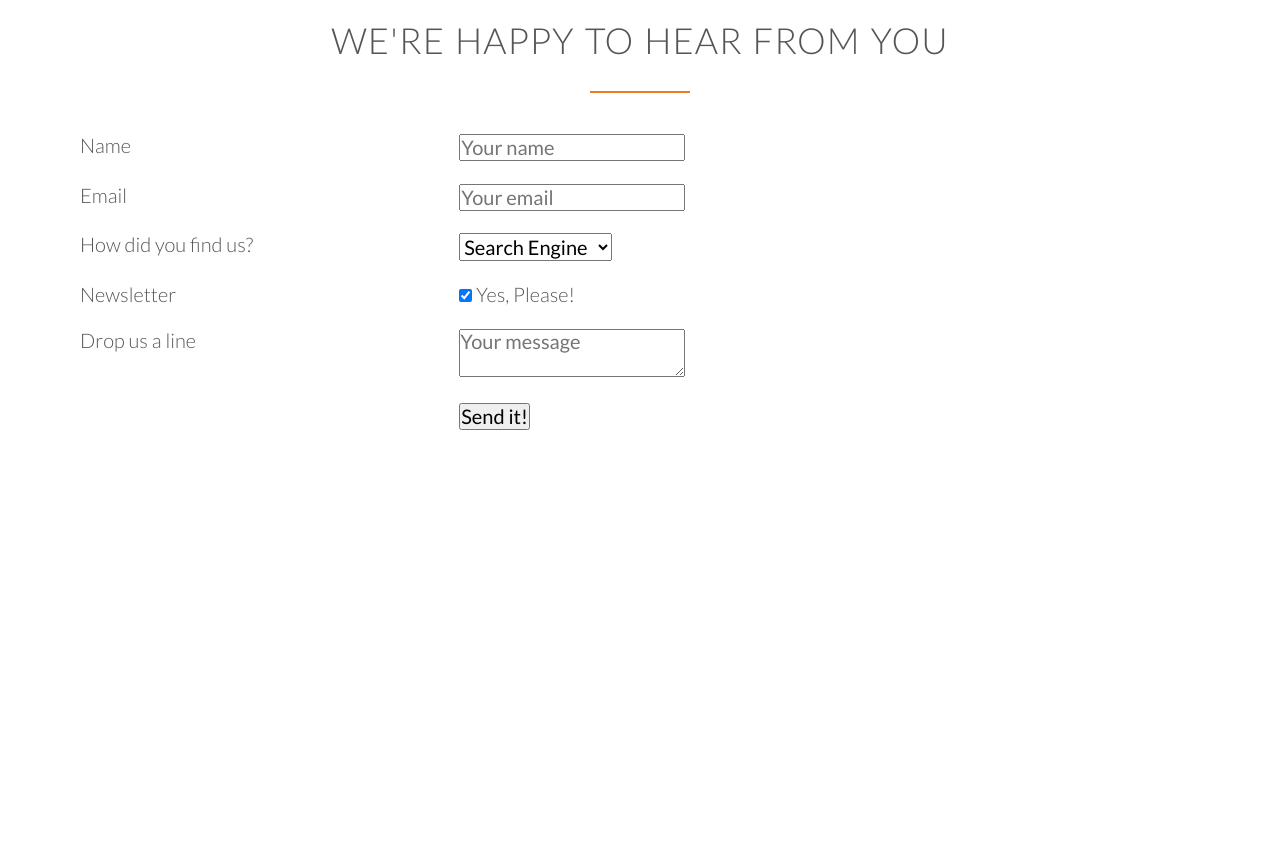
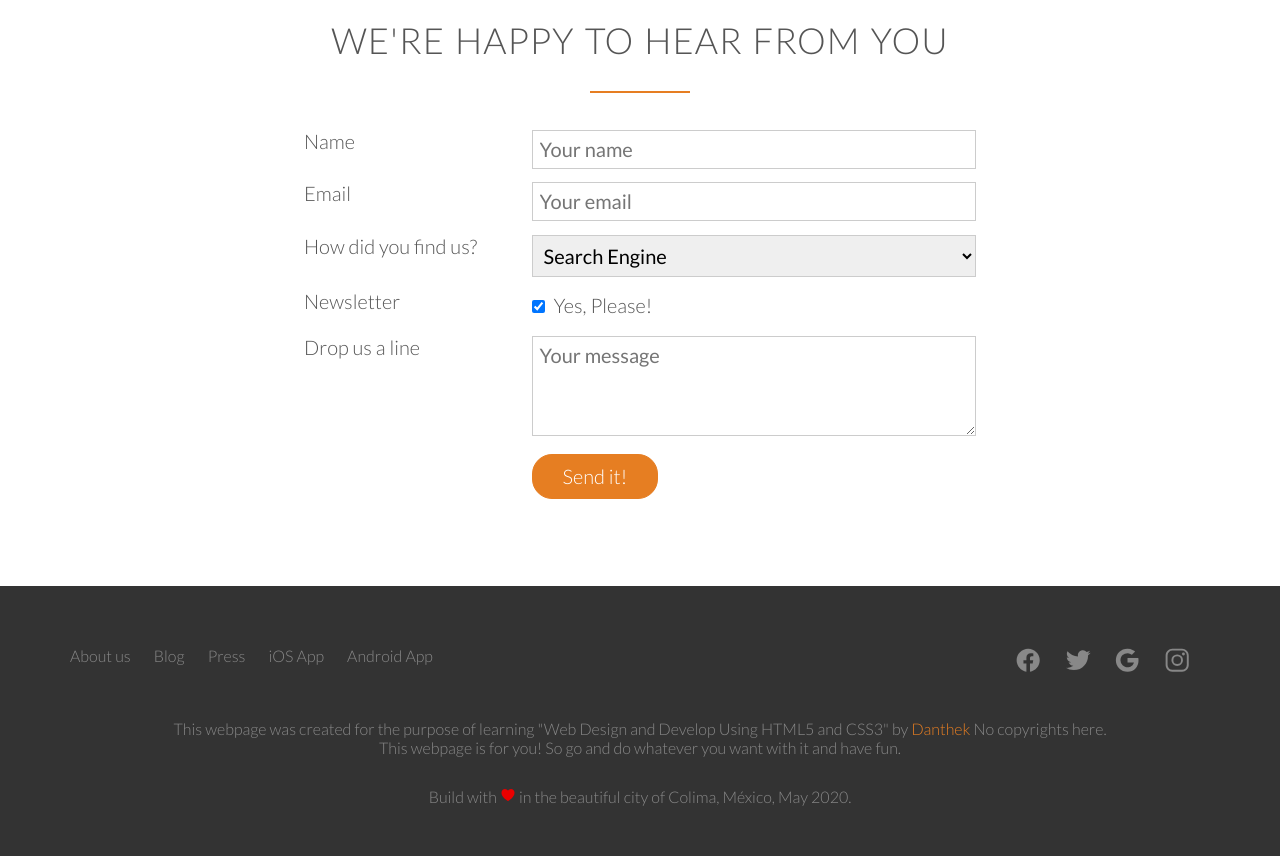
Before and after one commit to danthek/foodproject.github.io, a plain HTML site: page index.html in a window 1280 px wide. Shown: the part 4620-5476 px from the top of the page. Before the commit the page ends 5141 px from the top, so only its background shows below. Drawn offline with nearby package versions, Linux system fonts and the light colour scheme.

Commit message:
Add files via upload

```diff
--- a/index.html
+++ b/index.html
@@ -388,9 +388,37 @@
 
                         </form>
                       </div>
+                  </section>
+                  <footer>
+                    <div class="row">
+                      <div class="col span-1-of-2">
+                        <ul class="footer-nav">
+                          <li><a href="#">About us</a></li>
+                          <li><a href="#">Blog</a></li>
+                          <li><a href="#">Press</a></li>
+                          <li><a href="#">iOS App</a></li>
+                          <li><a href="#">Android App</a></li>
+                        </ul>
+                      </div>
+                      <div class="col span-1-of-2">
+                        <ul class="social-links">
+                          <li><a href="#"><ion-icon name="logo-facebook"></ion-icon></a></li>
+                          <li><a href="#"><ion-icon name="logo-twitter"></ion-icon></a></li>
+                          <li><a href="#"><ion-icon name="logo-google"></ion-icon></a></li>
+                          <li><a href="#"><ion-icon name="logo-instagram"></ion-icon></a></li>
+                        </ul>
+                      </div>
+                    </div>
+                        <div class="row">
+                          <p>This webpage was created for the purpose of learning "Web Design and Develop Using HTML5 and CSS3" by <span style="color:#e67e22 ">Danthek</span>
+                            No copyrights here.
+                            <br>
+                              This webpage is for you! So go and do whatever you want with it and have fun.
+                          </p>
+                          <p>Build with<ion-icon name="heart" class="heart-icon"></ion-icon>in the beautiful city of Colima, México, May 2020.</p>
 
-
-                  </section>
+                        </div>
+                  </footer>
       <script src="https://unpkg.com/ionicons@5.0.0/dist/ionicons.js"></script>
     </BODY>
 
@@ -401,5 +429,4 @@
 
 
 
-
 --!>
--- a/resources/css/style.css
+++ b/resources/css/style.css
@@ -138,6 +138,10 @@ h3{
   margin-top: -6px; /*negative margin nos quita espacio*/
 }
 
+.heart-icon {
+  padding: 0 3px;
+  color: #ea0000;
+  }
 
 
 /*-------L I N K S-----------*/
@@ -161,7 +165,8 @@ a:active {
 
 /* con link y visited  indicamos que los hypervinculos no cambiaran de color ni forma despues de ser visitados*/
 .btn:link,
-.btn:visited {
+.btn:visited,
+input[type="submit"]{
   /* para cambiar el tipo de elemento de inline a block:*/
   display: inline-block;
   /*una vez modificiado se le puede agregar padding y margin, en este caso
@@ -179,7 +184,8 @@ a:active {
 
 
 .btn-full:link,
-.btn-full:visited {
+.btn-full:visited,
+input[type="submit"]{
   background-color: #e67e22;
   border: 1px solid #e67e22;
   color: #fff;
@@ -196,13 +202,17 @@ a:active {
 
 /*instrucciones para que los botones cambien al interactuar con el mouse*/
 .btn:hover,
-.btn:active{
+.btn:active,
+input[type="submit"]:hover,
+input[type="submit"]:active{
   background-color: #cf6d17;
 
 }
 
 .btn-full:hover,
-.btn-full:active {
+.btn-full:active,
+input[type="submit"]:hover,
+input[type="submit"]:active{
   border: 1px solid #cf6d17;
 
 }
@@ -231,12 +241,13 @@ header{
 
 header img{
   opacity: 0.7;
-  width: 100%;
+  width: 10%;
   height: 20%;
   margin: 0;
   padding: 0;
   border-radius: 200px;
 }
+
 .logo {
   height: 100px;
   width: auto;
@@ -530,3 +541,116 @@ cite img{
 .plan-box ul li{
   padding: 5px 0;
 }
+
+/*______________________________________________________*/
+/*FORM*/
+/*______________________________________________________*/
+
+.action-form{
+  width: 60%;
+  margin: 0 auto;
+}
+
+input[name="name"],
+input[name="email"], /*me podria ahorrar estas 2 instrucciones indicando solo input[type=text]*/
+select,
+textarea{
+  width: 100%;
+  padding: 7px;
+  border: 1px solid #ccc;
+}
+
+textarea{
+  height: 100px;
+}
+
+input[type=checkbox]{
+  margin: 10px 5px 10px 0;
+}
+
+/*para quitar los bordes azules automaticos del navegador en cada item de la "form"*/
+*:focus{
+  outline: none;
+}
+
+
+/*______________________________________________________*/
+/*FOOTER*/
+/*______________________________________________________*/
+
+
+footer{
+  background-color: #333;
+  padding: 50px;
+  font-size: 80%;
+}
+
+.footer-nav{
+  float: left;
+  list-style: none;
+}
+
+.footer-nav li{
+  display: inline-block;
+  margin-right: 20px;
+}
+
+
+.footer-nav li a:link,
+.footer-nav li a:visited,
+.social-links a:link,
+.social-links a:visited{
+  text-decoration: none;
+  border: 0;
+  color: #888;
+  transition: color 0.2s;
+
+}
+
+.footer-nav li a:hover,
+.footer-nav li a:active{
+  color: #e67e22;
+}
+
+
+
+.social-links{
+  float: right;
+  list-style: none;
+}
+
+.social-links li{
+  display: inline-block;
+  margin-right: 20px;
+  font-size: 165%;
+}
+
+
+ion-icon[name=logo-facebook],
+ion-icon[name=logo-twitter],
+ion-icon[name=logo-google],
+ion-icon[name=logo-instagram]{
+  transition: color 0.2s;
+}
+
+
+
+ion-icon[name=logo-facebook]:hover{
+    color: #3b5998;
+}
+ion-icon[name=logo-twitter]:hover{
+    color: #00aced;
+}
+ion-icon[name=logo-google]:hover{
+    color: #dd4b39;
+}
+ion-icon[name=logo-instagram]:hover{
+    color: #bc2a8d;
+}
+
+
+footer p{
+  color:#888;
+  margin-top: 30px;
+  text-align: center;
+}
```
